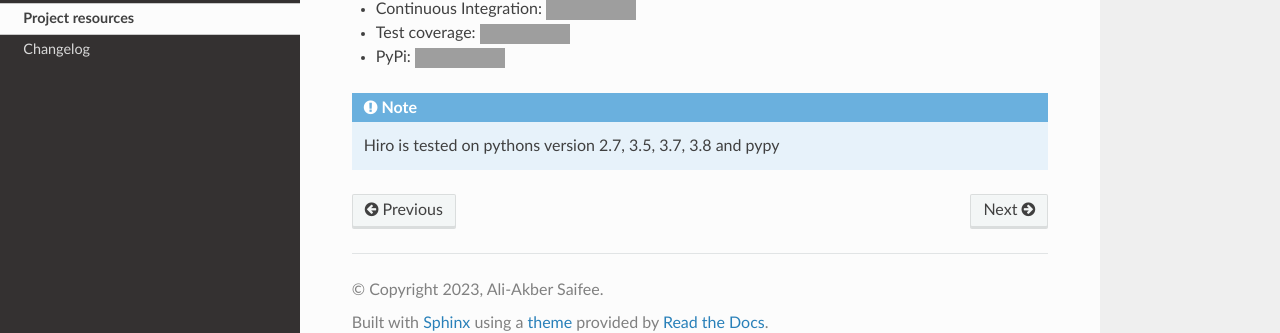
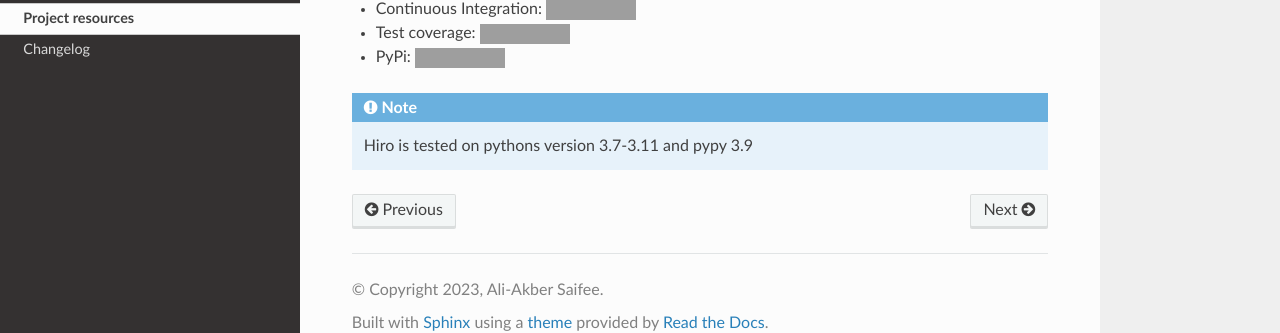
Before and after one commit to alisaifee/hiro, a Sphinx documentation site: the page built from doc/source/project.rst, in a window 1280 px wide, cut to the strip 187-520 px from the top of the page. Built offline with Sphinx 7.4.7 and the Read the Docs theme 2.0.0, drawn with Linux system fonts in a browser that asks for light colours; grey boxes are pictures that could not be loaded.

Commit message:
Correct testing details in docs

```diff
--- a/doc/source/project.rst
+++ b/doc/source/project.rst
@@ -24,4 +24,4 @@ Project resources
 
 .. note::
 
-    Hiro is tested on pythons version 2.7, 3.5, 3.7, 3.8 and pypy
+    Hiro is tested on pythons version 3.7-3.11 and pypy 3.9
```
